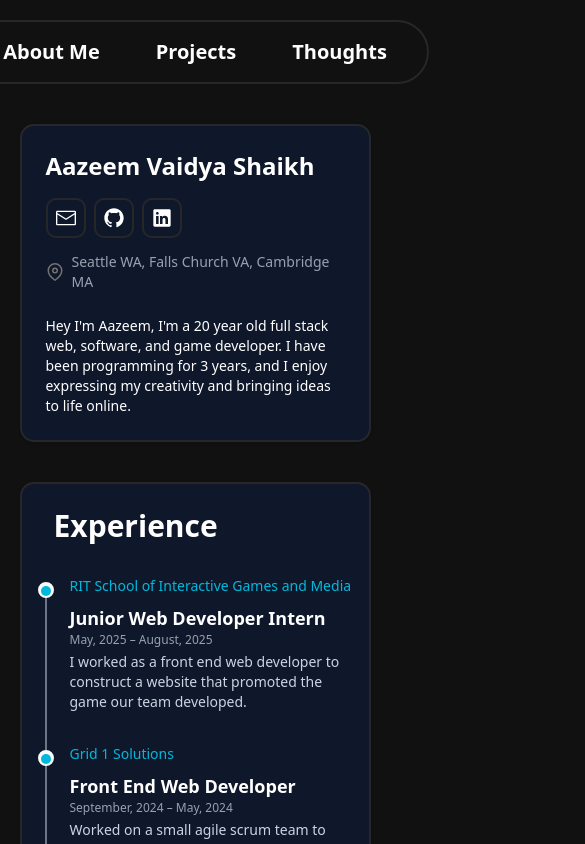
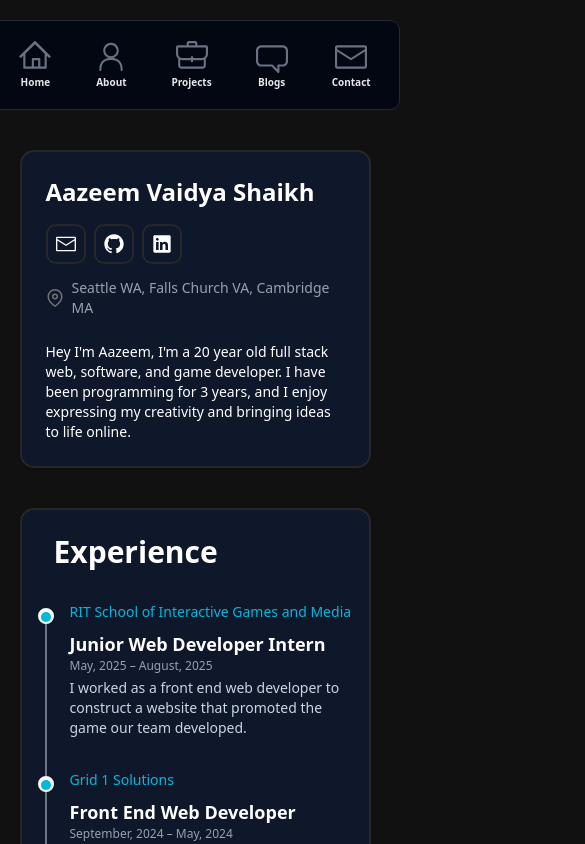
Before and after one commit to AazeemVS/Portfolio-Site, a React (Vite) app in the folder my-portfolio/: page / in a window 390 px wide. Shown: the top 844 px of the page, 585 px wide, since content can reach past the window. Built offline with nearby package versions, Linux system fonts and the light colour scheme.

Commit message:
Working on the mobile nav bar.

```diff
--- a/my-portfolio/src/components/ui/navbar.tsx
+++ b/my-portfolio/src/components/ui/navbar.tsx
@@ -1,5 +1,4 @@
 import { useNavigate, useLocation } from "react-router-dom";
-
 import {
   NavigationMenu,
   NavigationMenuList,
@@ -8,10 +7,18 @@ import {
   NavigationMenuViewport,
 } from "@/components/ui/navigation-menu";
 import { motion } from "framer-motion";
+import {
+  HomeIcon,
+  PersonIcon,
+  BackpackIcon,
+  ChatBubbleIcon,
+  EnvelopeClosedIcon,
+} from "@radix-ui/react-icons";
 
 function NavBar() {
   const navigate = useNavigate();
   const location = useLocation();
+
   const underlineVariants = {
     rest: { width: 0 },
     hover: { width: "100%" },
@@ -19,20 +26,24 @@ function NavBar() {
   };
   const underlineTransition = { duration: 0.3, ease: "easeOut" };
 
-  // Helper function to check if a path is active
-  const isActive = (path: string) => {
-    return location.pathname === path;
-  };
-  const pagesActive = ["/AboutMe", "/Projects", "/DevBlogs"].includes(
-    location.pathname
-  );
+  const isActive = (path: string) => location.pathname === path;
 
+  // Mobile navigation items
+  const mobileNavItems = [
+    { icon: HomeIcon, path: "/LandingPage", label: "Home" },
+    { icon: PersonIcon, path: "/AboutMe", label: "About" },
+    { icon: BackpackIcon, path: "/Projects", label: "Projects" },
+    { icon: ChatBubbleIcon, path: "/DevBlogs", label: "Blogs" },
+    { icon: EnvelopeClosedIcon, path: "/ContactMe", label: "Contact" },
+  ];
   return (
-    <div className="w-full mt-5">
+    <>
+      {/* Desktop Navigation */}
+      <div className="hidden md:block w-full mt-5">
         <div className="max-w-4xl mx-auto px-4">
           <NavigationMenu className="w-full">
             <NavigationMenuList className="grid grid-cols-3 gap-64 place-items-center">
-            {/* 1) Left */}
+              {/* Left - Name */}
               <div className="grid place-items-center pr-96">
                 <NavigationMenuItem>
                   <NavigationMenuLink onClick={() => navigate("/LandingPage")}>
@@ -43,14 +54,15 @@ function NavBar() {
                       initial="rest"
                       whileHover="hover"
                     >
-                    <span className="relative z-10">Aazeem Vaidya Shaikh</span>
-
+                      <span className="relative z-10">
+                        Aazeem Vaidya Shaikh
+                      </span>
                       {isActive("/LandingPage") ? (
                         <motion.span
                           className="absolute bottom-0 left-0 h-0.5 bg-cyan-700"
                           variants={underlineVariants}
-                        initial="active" // Start with full width
-                        animate="active" // Keep full width
+                          initial="active"
+                          animate="active"
                         />
                       ) : (
                         <motion.span
@@ -64,7 +76,7 @@ function NavBar() {
                 </NavigationMenuItem>
               </div>
 
-            {/* 2) Center */}
+              {/* Center - Main Nav */}
               <div className="grid place-items-center px-4">
                 <NavigationMenuItem>
                   <div className="flex space-x-6 px-6 py-2 border-2 border-[#27272a] rounded-full">
@@ -89,8 +101,8 @@ function NavBar() {
                             <motion.span
                               className="absolute bottom-0 left-0 h-0.5 bg-cyan-700"
                               variants={underlineVariants}
-                            initial="active" // Start with full width
-                            animate="active" // Keep full width
+                              initial="active"
+                              animate="active"
                             />
                           ) : (
                             <motion.span
@@ -106,7 +118,7 @@ function NavBar() {
                 </NavigationMenuItem>
               </div>
 
-            {/* 3) Right */}
+              {/* Right - Contact */}
               <div className="grid place-items-center pl-112">
                 <NavigationMenuItem>
                   <NavigationMenuLink onClick={() => navigate("/ContactMe")}>
@@ -122,8 +134,8 @@ function NavBar() {
                         <motion.span
                           className="absolute bottom-0 left-0 h-0.5 bg-cyan-700"
                           variants={underlineVariants}
-                        initial="active" // Start with full width
-                        animate="active" // Keep full width
+                          initial="active"
+                          animate="active"
                         />
                       ) : (
                         <motion.span
@@ -137,11 +149,65 @@ function NavBar() {
                 </NavigationMenuItem>
               </div>
             </NavigationMenuList>
-
             <NavigationMenuViewport />
           </NavigationMenu>
         </div>
       </div>
+
+      {/* Mobile Nav bar */}
+      <div className="md:hidden w-full mt-5">
+        <div className="flex justify-center">
+          <div className="max-w-md rounded-lg">
+            <NavigationMenu className="w-full">
+              <NavigationMenuList className="flex justify-between items-center px-2 py-2 border border-gray-800 bg-gray-950 rounded-lg">
+                {mobileNavItems.map((item) => {
+                  const Icon = item.icon;
+                  return (
+                    <NavigationMenuItem key={item.path} className="flex-1">
+                      <NavigationMenuLink onClick={() => navigate(item.path)}>
+                        <motion.div
+                          className="flex flex-col items-center p-1 rounded-md"
+                          whileTap={{ scale: 0.95 }}
+                          whileHover={{
+                            backgroundColor: "rgba(6, 182, 212, 0.1)",
+                          }}
+                        >
+                          <Icon
+                            className={`w-8 h-8 ${
+                              isActive(item.path)
+                                ? "text-cyan-700"
+                                : "text-gray-500"
+                            }`}
+                          />
+                          <span
+                            className={`text-[10px] mt-0.5 ${
+                              isActive(item.path)
+                                ? "text-cyan-700 font-medium"
+                                : "text-gray-200"
+                            }`}
+                          >
+                            {item.label}
+                            {isActive(item.path) && (
+                              <motion.span
+                                className="absolute bottom-0 left-0 right-0 h-0.5 bg-cyan-700"
+                                variants={underlineVariants}
+                                initial="active"
+                                animate="active"
+                              />
+                            )}
+                          </span>
+                        </motion.div>
+                      </NavigationMenuLink>
+                    </NavigationMenuItem>
+                  );
+                })}
+              </NavigationMenuList>
+            </NavigationMenu>
+          </div>
+        </div>
+      </div>
+    </>
   );
 }
+
 export default NavBar;
```
Lines whose indentation alone changed are shown as unchanged.
